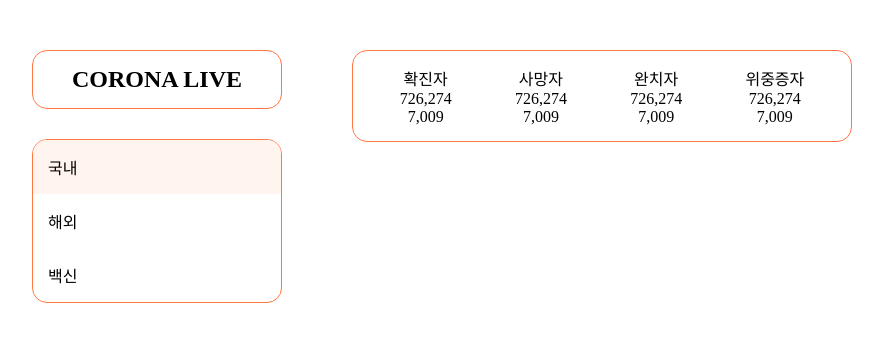
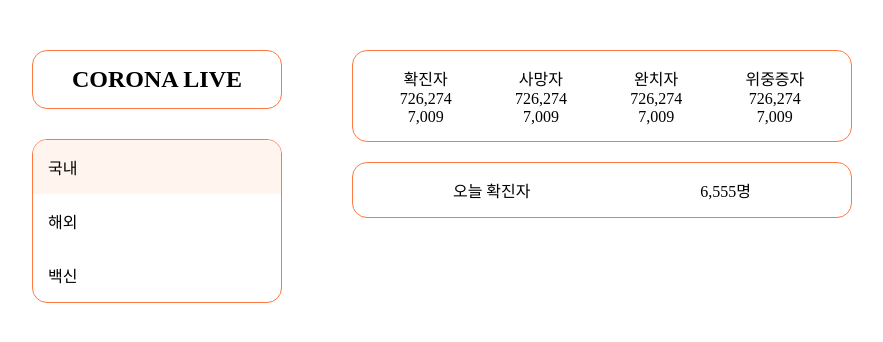
Before and after one commit to breathinssum/covid-live, a React (Create React App) app: page / in a window 1280 px wide. Shown: the top 342 px of the page, without its empty margins (198-1081 px from the left). Built offline with nearby package versions, Linux system fonts and the light colour scheme.

Commit message:
라우터와 별것들

```diff
--- a/src/App.tsx
+++ b/src/App.tsx
@@ -1,14 +1,19 @@
 import React from 'react';
+import { Route, Routes } from 'react-router-dom';
 import Sidebar from './Components/Sidebar';
 import Summary from './Components/Summary';
 import "./index.css"
+import Korea from './Pages/Korea';
 
 function App() {
   return (
     <div className="App">
       <Sidebar/>
       <section>
-        <Summary/>
+        <Routes>
+        <Route path = "/" element={<Korea/>}/>
+        <Route path = "/world" element={<div>world</div>}/>
+        </Routes>
       </section>
     </div>
   );
--- a/src/Components/Box/Box.tsx
+++ b/src/Components/Box/Box.tsx
@@ -9,9 +9,8 @@ const Box: FunctionComponent<PropsType> = (props) => {
      return (
          <div className="box"  style={{
              padding: props.isPadding ? '15px' :0
-         }}>
+             }}>
              {props.children}
-
          </div>
      )
 }
--- a/src/Components/Sidebar/Sidebar.tsx
+++ b/src/Components/Sidebar/Sidebar.tsx
@@ -1,3 +1,4 @@
+import { NavLink } from "react-router-dom"
 import Box from "../Box"
 import "./style.css"
 
@@ -14,9 +15,29 @@ const Sidebar = () => {
             </Box>
             <Box>
             <ul>
-                <li className="selected">국내</li>
-                <li>해외</li>
-                <li>백신</li>
+                <NavLink to = "/" className={({
+                    isActive
+                }) => isActive ? 'selected' : '' }>
+                    <li>
+                    국내
+                    </li>
+                </NavLink>
+
+                <NavLink to = "/world" className={({
+                    isActive
+                }) => isActive ? 'selected' : '' }>
+                    <li>
+                    해외
+                    </li>
+                </NavLink>
+
+                <NavLink to = "/vaccine" className={({
+                    isActive
+                }) => isActive ? 'selected' : '' }>
+                    <li>
+                    백신
+                    </li>
+                </NavLink>
             </ul>
             </Box>
         </aside>
--- a/src/Components/Sidebar/style.css
+++ b/src/Components/Sidebar/style.css
@@ -15,10 +15,18 @@ aside header {
 aside li {
     list-style: none;
     padding: 15px;
+}
+
+aside .selected li {
+    background-color: seashell;
 
 }
 
-aside li.selected {
-    background-color: seashell;
+aside a {
+    text-decoration: none;
+    color: black
+}
 
+aside li:hover {
+    background-color: rgb(252, 231, 224);
 }
--- /dev/null
+++ b/src/Components/TodaySummary/TodaySummary.tsx
@@ -0,0 +1,17 @@
+import Box from "../Box"
+import "./style.css"
+
+const TodaySummary =() => {
+    return (
+        <Box isPadding>
+            <article className="today-summary">
+                <dl>
+                    <dt> 오늘 확진자 </dt>
+                    <dd> 6,555명 </dd>
+                </dl>
+            </article>
+        </Box>
+    )
+}
+
+export default TodaySummary
--- /dev/null
+++ b/src/Components/TodaySummary/index.ts
@@ -0,0 +1 @@
+export { default } from './TodaySummary'
--- /dev/null
+++ b/src/Components/TodaySummary/style.css
@@ -0,0 +1,5 @@
+
+.today-summary dl{
+    display: flex;
+    justify-content: space-around;
+}
--- /dev/null
+++ b/src/Pages/Korea/Korea.tsx
@@ -0,0 +1,17 @@
+import Summary from "../../Components/Summary"
+import TodaySummary from "../../Components/TodaySummary"
+
+
+const Korea = ( ) => {
+    return (
+        <>
+
+           <Summary/>
+           <TodaySummary/>
+
+        </>
+    )
+
+}
+
+export default Korea
--- /dev/null
+++ b/src/Pages/Korea/index.ts
@@ -0,0 +1 @@
+export { default } from './Korea'
--- a/src/index.css
+++ b/src/index.css
@@ -18,4 +18,7 @@
 
 section {
     width: 500px;
+    display: flex;
+    flex-flow: column;
+    gap: 20px;
 }
--- a/src/index.tsx
+++ b/src/index.tsx
@@ -1,12 +1,14 @@
 import React from 'react';
 import ReactDOM from 'react-dom';
-
+import { BrowserRouter } from 'react-router-dom';
 import App from './App';
 
 
 ReactDOM.render(
   <React.StrictMode>
-    <App />
+    <BrowserRouter>
+      <App />
+    </BrowserRouter>
   </React.StrictMode>,
   document.getElementById('root')
 );
```
